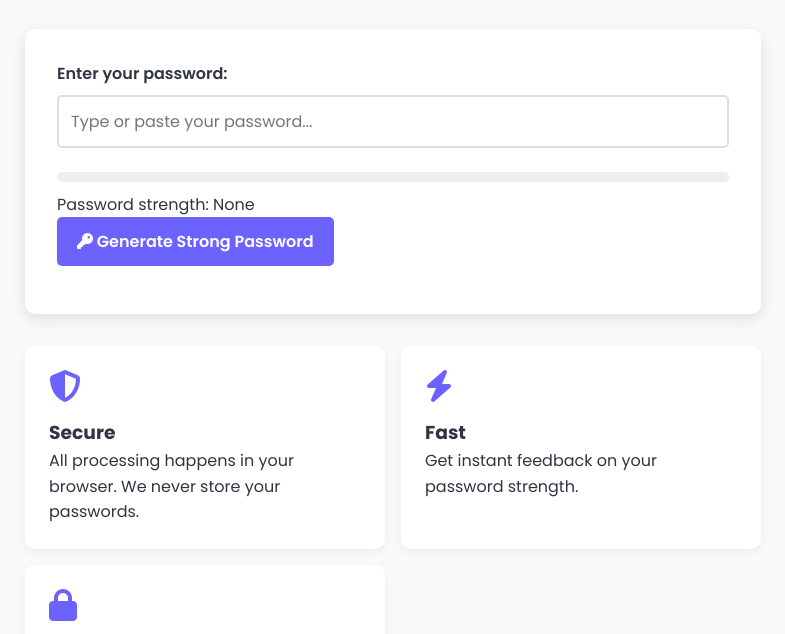
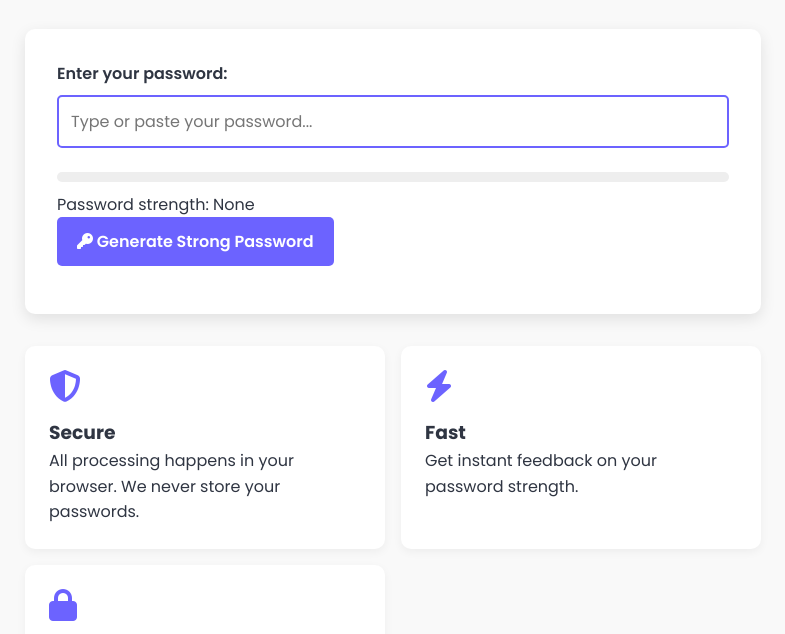
Before and after one commit to Macrox14/password-strength-checker, a plain HTML site: page index.html in a window 1280 px wide. Shown: the part 135-769 px from the top of the page, without its empty margins (247-1032 px from the left). Drawn offline with Linux system fonts and the light colour scheme.

Commit message:
autofocus

```diff
--- a/index.html
+++ b/index.html
@@ -53,7 +53,7 @@
     <div class="tool-card">
       <div class="input-group">
         <label for="password">Enter your password:</label>
-        <input type="text" id="password" placeholder="Type or paste your password..." autocomplete="off">
+        <input type="text" id="password" placeholder="Type or paste your password..." autocomplete="off" autofocus>
       </div>
       <div class="strength-meter">
         <div class="strength-bar" id="strength-bar"></div>
```
